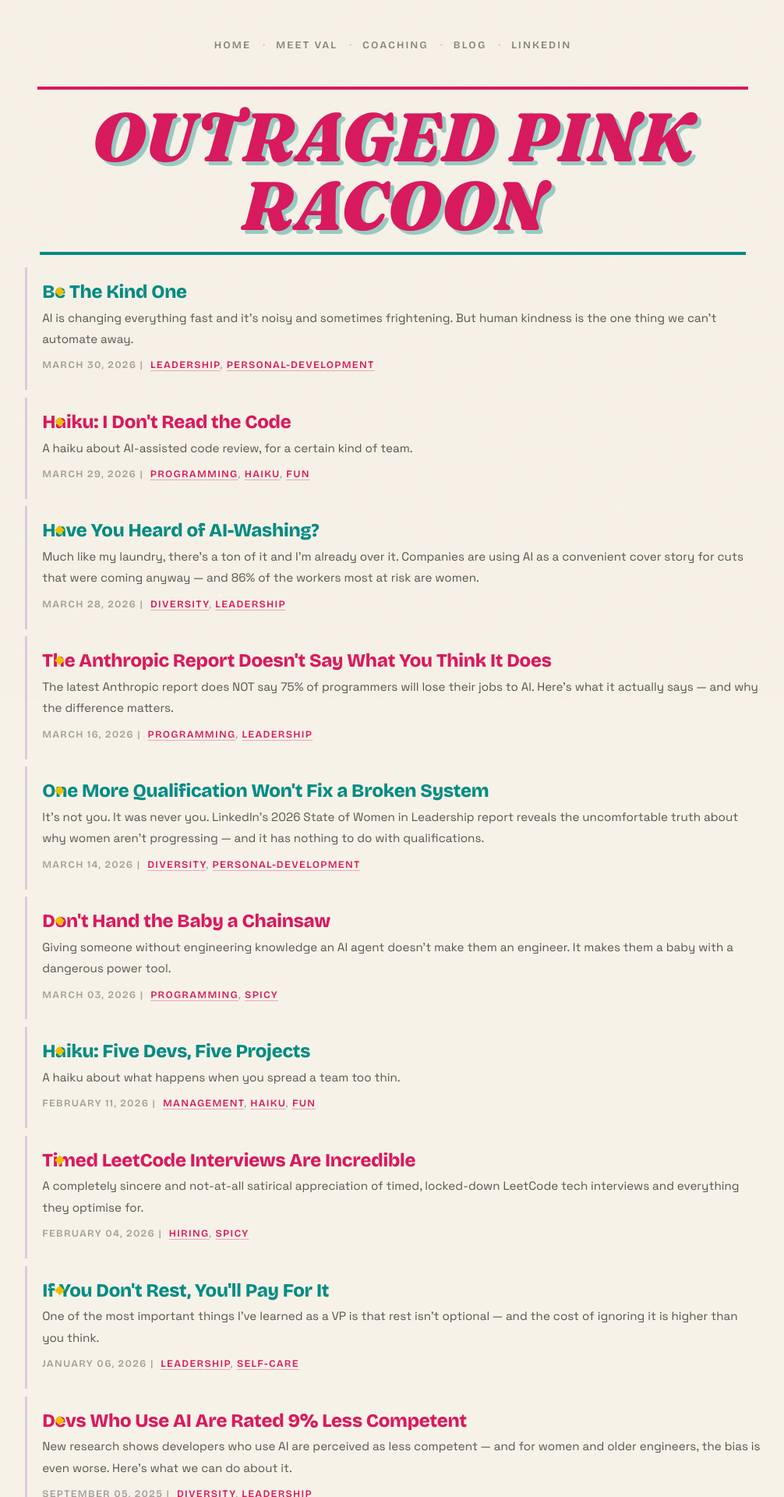
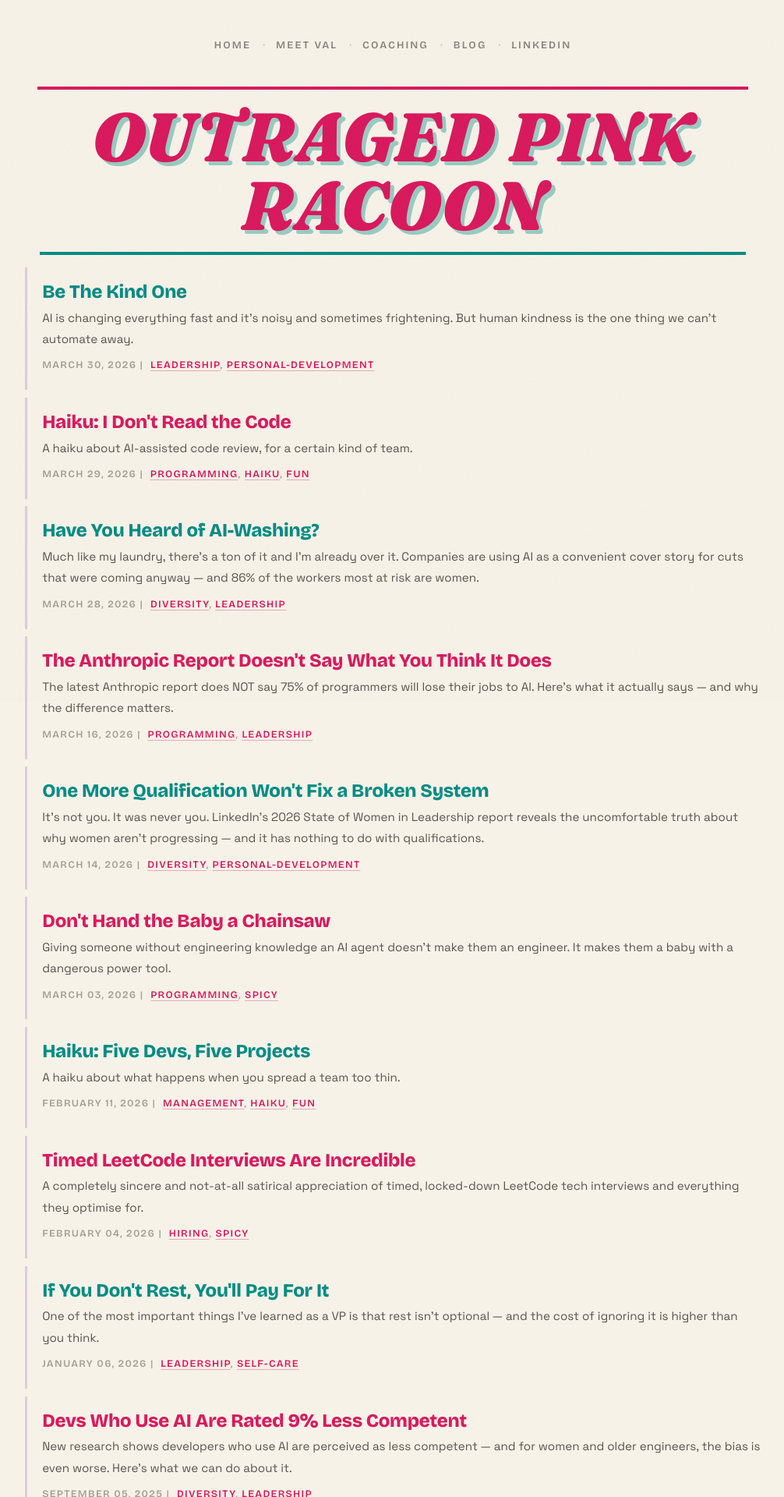
Before and after one commit to outragedpinkracoon/outragedpinkracoon.github.io, a Jekyll site: the page built from blog.html, in a window 1280 px wide. Shown: the top 1920 px of the page at 78% size, without its empty margins (136-1142 px from the left). Built offline with Jekyll 4.4.1, drawn with Linux system fonts in a browser that asks for light colours; comment, search, counter and statistics services are not loaded.

Commit message:
fixes blod

```diff
--- a/_sass/posts.scss
+++ b/_sass/posts.scss
@@ -31,6 +31,7 @@
     margin-left: 0;
     margin-right: 0;
     box-shadow: none;
+    &::before { display: none; }
 
     // stretched link — covers the whole li
     a {
```
